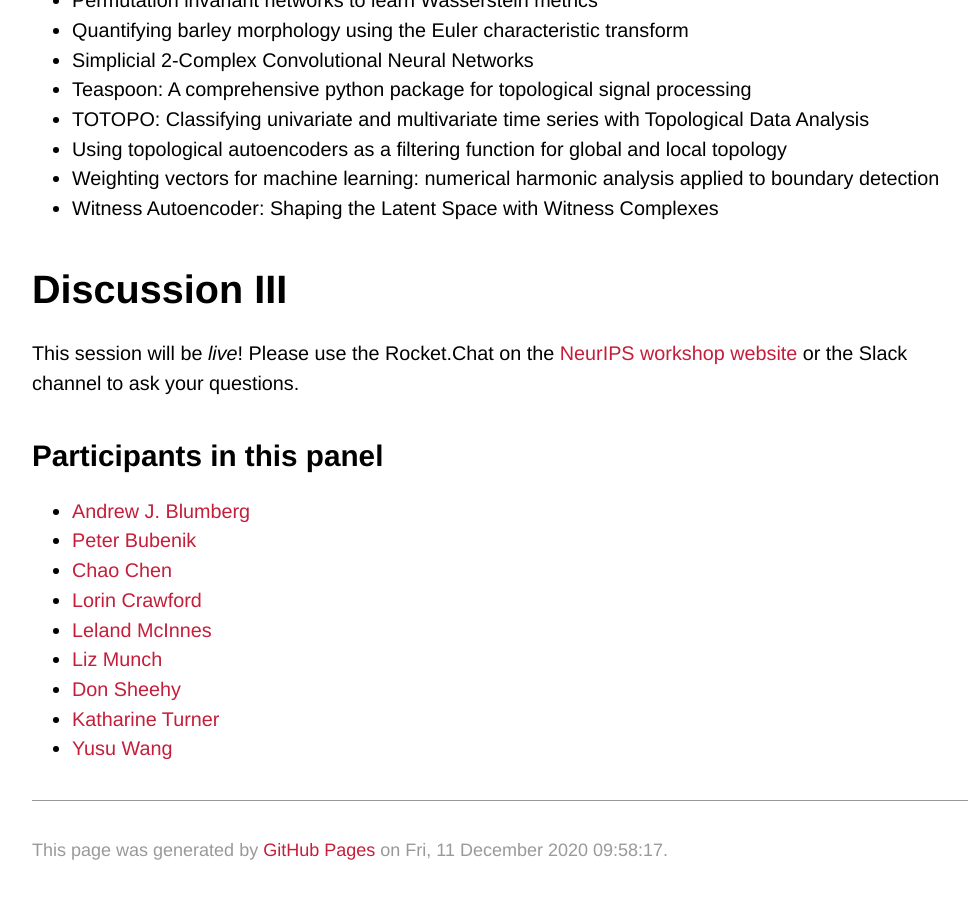
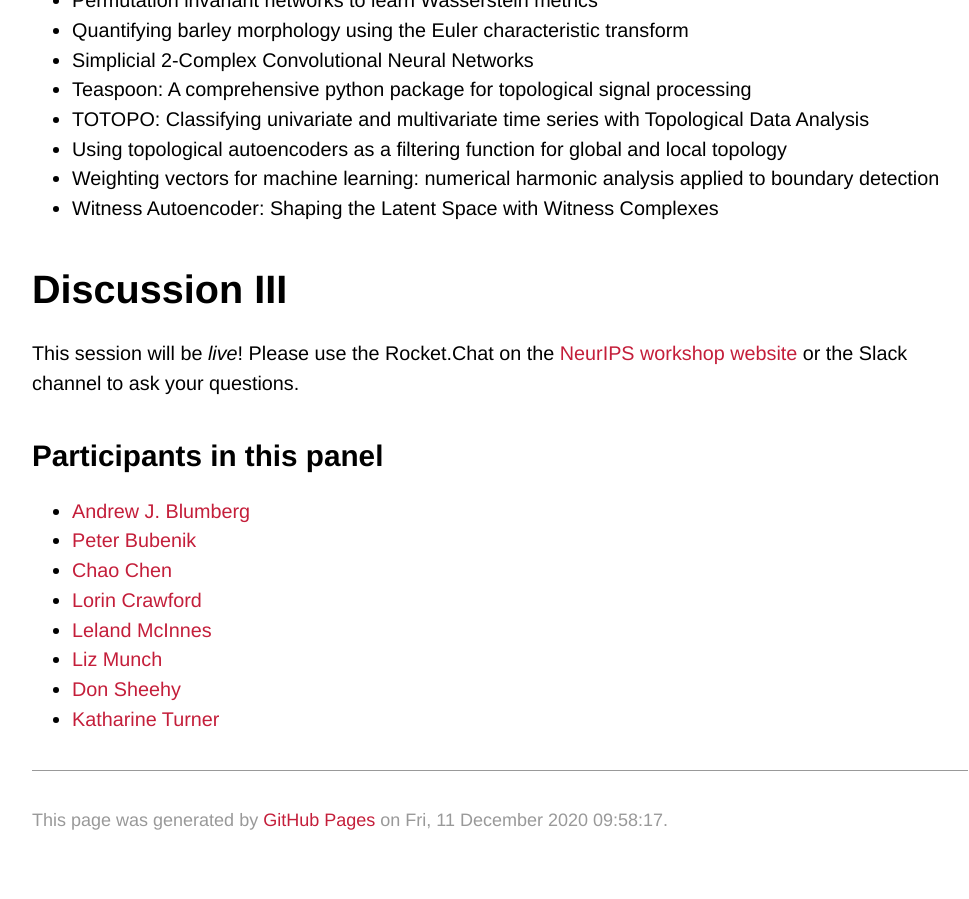
Before and after one commit to tda-in-ml/tda-in-ml.github.io, a Jekyll site: the page built from schedule.md, in a window 1280 px wide and 900 px high, scrolled down 5705 px. Shown: the whole window, without its empty margins (140-1109 px from the left). Built offline with Jekyll 4.4.1, drawn with Linux system fonts in a browser that asks for light colours; some web fonts are replaced; our own code applies the rules of GitHub Pages for plain Markdown files; after the commit the page ends 6575 px from its top, so only the background shows below that.

Commit message:
Removed participant from schedule because of scheduling conflict

```diff
--- a/schedule.md
+++ b/schedule.md
@@ -175,4 +175,3 @@ or the Slack channel to ask your questions.
 - [Liz Munch](/speakers#liz-munch)
 - [Don Sheehy](/speakers#don-sheehy)
 - [Katharine Turner](/speakers#katharine-turner)
-- [Yusu Wang](/speakers#yusu-wang)
```
